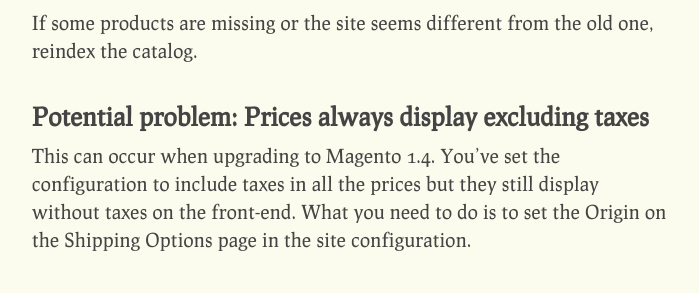
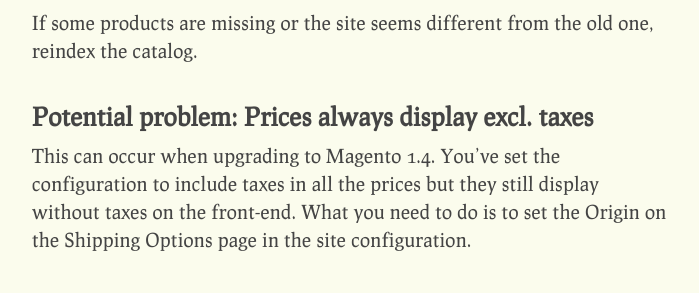
Before and after one commit to dnordstrom/mrnordstrom.com, a Jekyll site: the page built from _posts/2010-03-03-moving-magento-to-a-new-server.markdown, in a window 1280 px wide and 900 px high, scrolled down 1685 px. Shown: the part 158-451 px from the top of the window, without its empty margins (48-747 px from the left). Built offline with Jekyll 4.4.1, drawn with Linux system fonts in a browser that asks for light colours; Markdown is read by kramdown in place of the engine named in the settings.

Commit message:
Fixing Moving Magento post.

```diff
--- a/_posts/2010-03-03-moving-magento-to-a-new-server.markdown
+++ b/_posts/2010-03-03-moving-magento-to-a-new-server.markdown
@@ -44,7 +44,7 @@
 
 <p>If some products are missing or the site seems different from the old one, reindex the catalog.</p>
 
-<h2>Potential problem: Prices always display excluding taxes</h2>
+<h2>Potential problem: Prices always display excl. taxes</h2>
 
 <p>This can occur when upgrading to Magento 1.4. You&rsquo;ve set the configuration to include taxes in all the prices but they still display without taxes on the front-end. What you need to do is to set the Origin on the Shipping Options page in the site configuration.</p>
 
```
